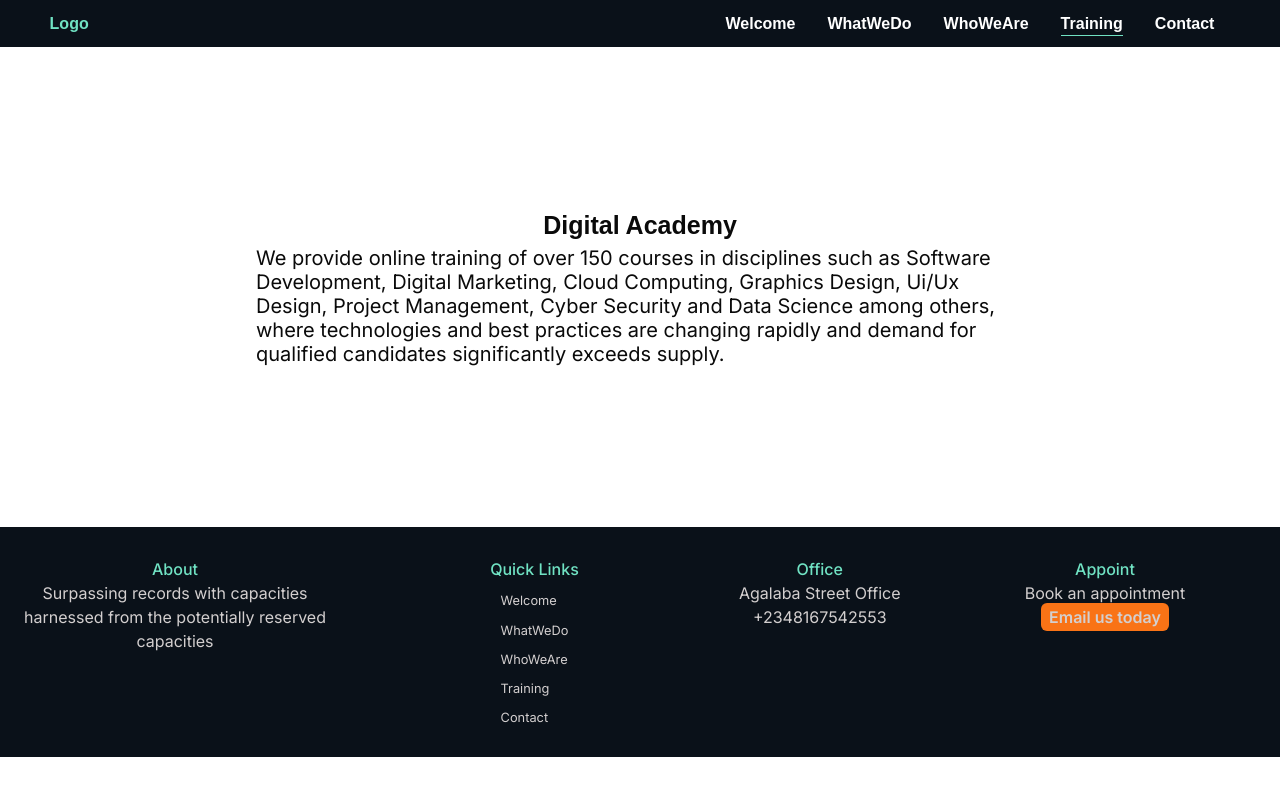
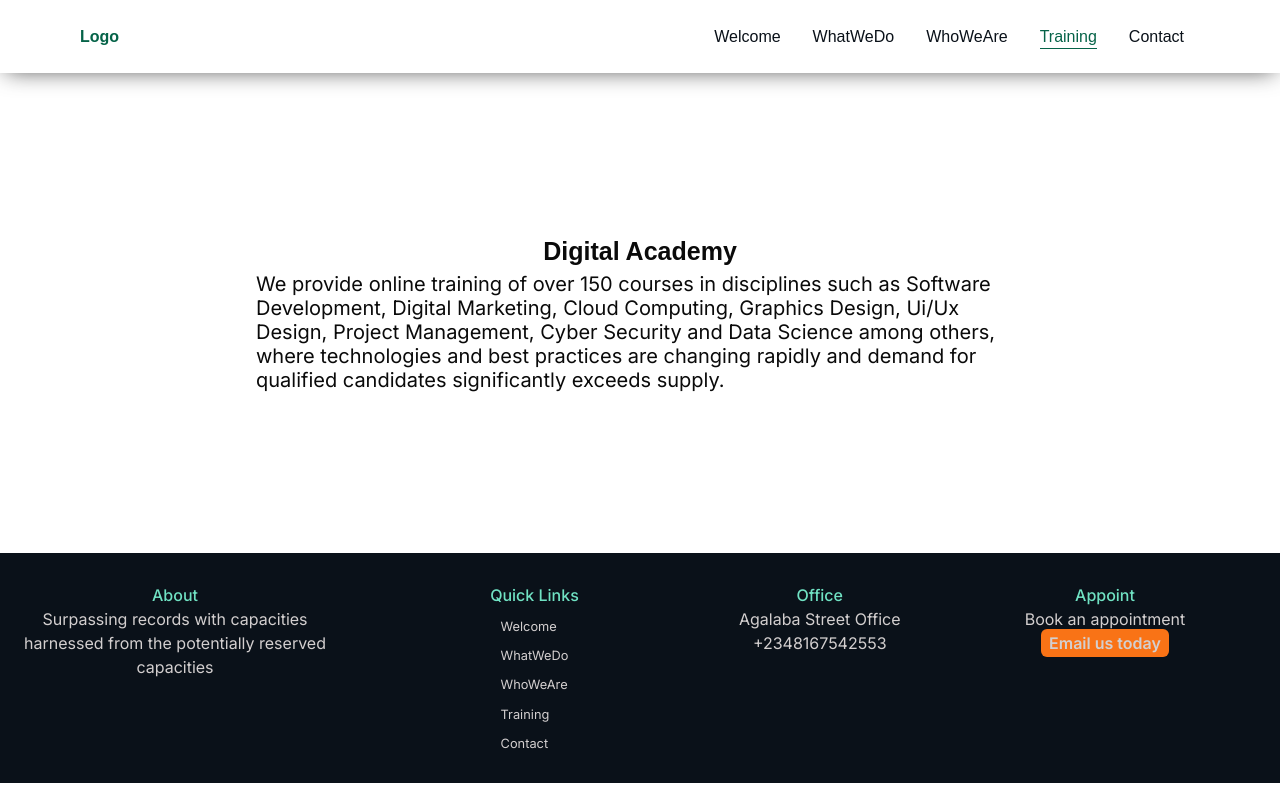
Before and after one commit to VictorKingsHub/taughtlevel, a Next.js app: page /training in a window 1280 px wide. Built offline with nearby package versions, Linux system fonts and the light colour scheme.

Commit message:
color change

```diff
--- a/ui/nav/Navbar.module.css
+++ b/ui/nav/Navbar.module.css
@@ -1,9 +1,9 @@
 .container {
   width: 100%;
   padding: 7px;
-    background: var(--dark-color);
+  background: white;
   color: var(--white-color);
-    padding: .7rem 3.1rem;
+  padding: 1.5rem 5rem;
   display: flex;
   flex-direction: row;
   justify-content: space-between;
@@ -13,6 +13,14 @@
   right: 0;
   left: 0;
   z-index: 100;
+
+  box-shadow: 0px 3px 23px -6px rgba(0, 0, 0, 0.75);
+  -webkit-box-shadow: 0px 3px 23px -6px rgba(0, 0, 0, 0.75);
+  -moz-box-shadow: 0px 3px 23px -6px rgba(0, 0, 0, 0.75);
+
+  @media (max-width768px) {
+    padding: 1rem;
+  }
 }
 
 .navMenu {
@@ -31,10 +39,6 @@
   display: flex;
   flex-direction: column;
   justify-content: flex-end;
-}
-
-.nav {
-    background: rebeccapurple;
 }
 
 .open {
@@ -59,18 +63,18 @@
 }
 
 .active {
-    color: var(--white-color);
-    border-bottom: .5px solid var(--lemon-color);
+  color: var(--darkLemon-color);
+  border-bottom: 0.5px solid var(--darkLemon-color);
   font-family: Montserrat, sans-serif;
   font-size: 16px;
-    font-weight: 600;
+  font-weight: 500;
 }
 
 .inactive {
-    color: var(--white-color);
+  color: var(--dark-color);
   font-family: Montserrat, sans-serif;
   font-size: 16px;
-    font-weight: 600;
+  font-weight: 500;
 }
 
 .mobile_container {
@@ -81,7 +85,7 @@
 }
 
 .mobile_logo {
-    color: var(--lemon-color);
+  color: var(--darkLemon-color);
   text-align: center;
 }
 
@@ -92,7 +96,7 @@
   background-color: var(--dark-color);
   border-radius: 5px;
   outline: none;
-    margin: 0 .5rem 0 0;
+  margin: 0 0.5rem 0 0;
 
   @media (max-width: 767px) {
     display: flex;
@@ -100,16 +104,15 @@
 }
 
 .mobile_link {
-    margin: .5rem;
+  margin: 0.5rem;
   font-weight: 300;
   font-size: 17px;
-    padding-bottom: 0.1rem;;
-
+  padding-bottom: 0.1rem;
 }
 
 .mobile_active {
   color: var(--white-color);
-    border-bottom: .5px solid var(--lemon-color);
+  border-bottom: 0.5px solid var(--darkLemon-color);
 }
 
 .mobile_inactive {
@@ -117,7 +120,7 @@
 }
 
 .logo {
-    color: var(--lemon-color);
+  color: var(--darkLemon-color);
   font-family: Montserrat, sans-serif;
   font-size: 16px;
   font-weight: 600;
```
Lines whose indentation alone changed are shown as unchanged.
